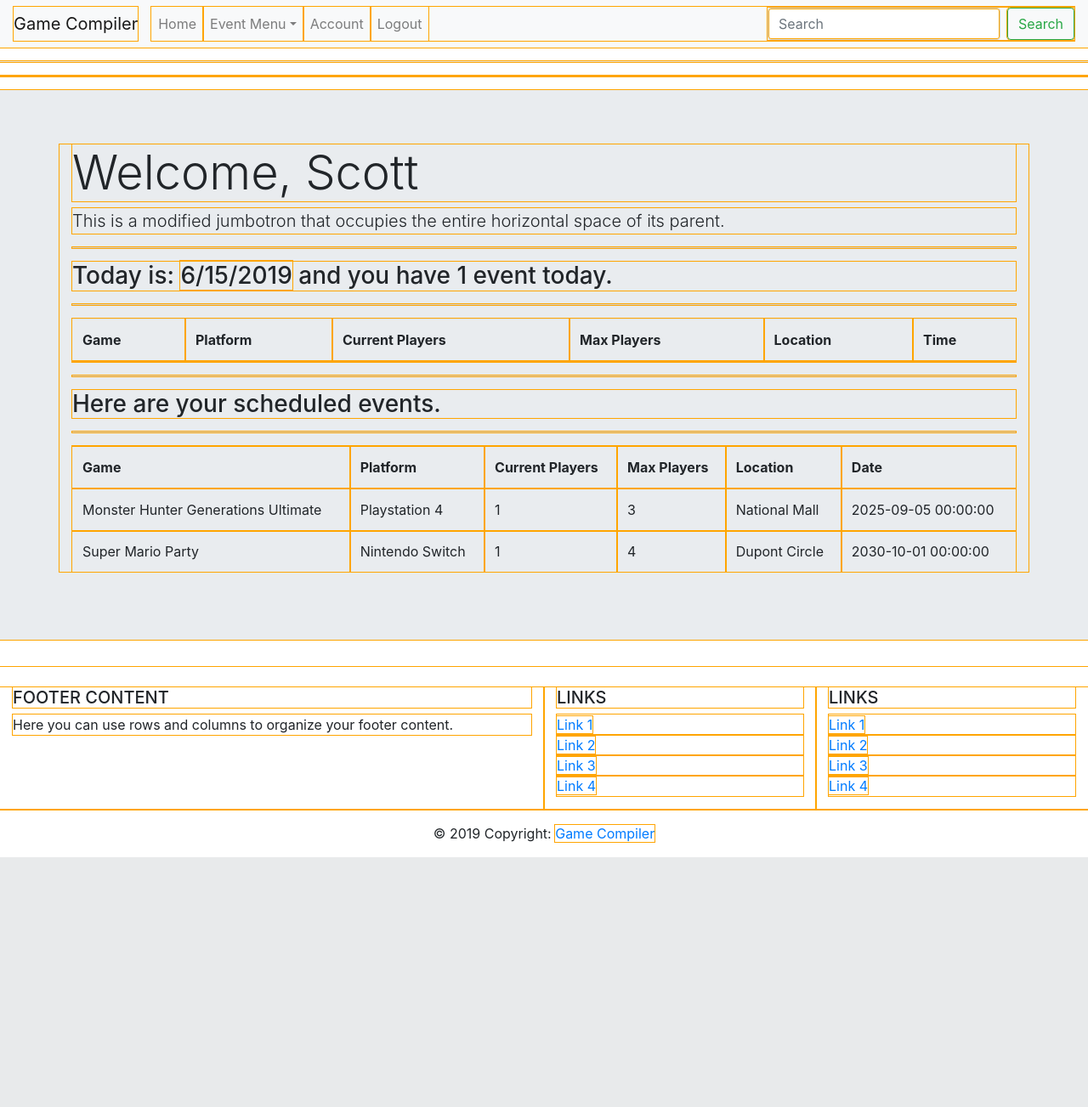
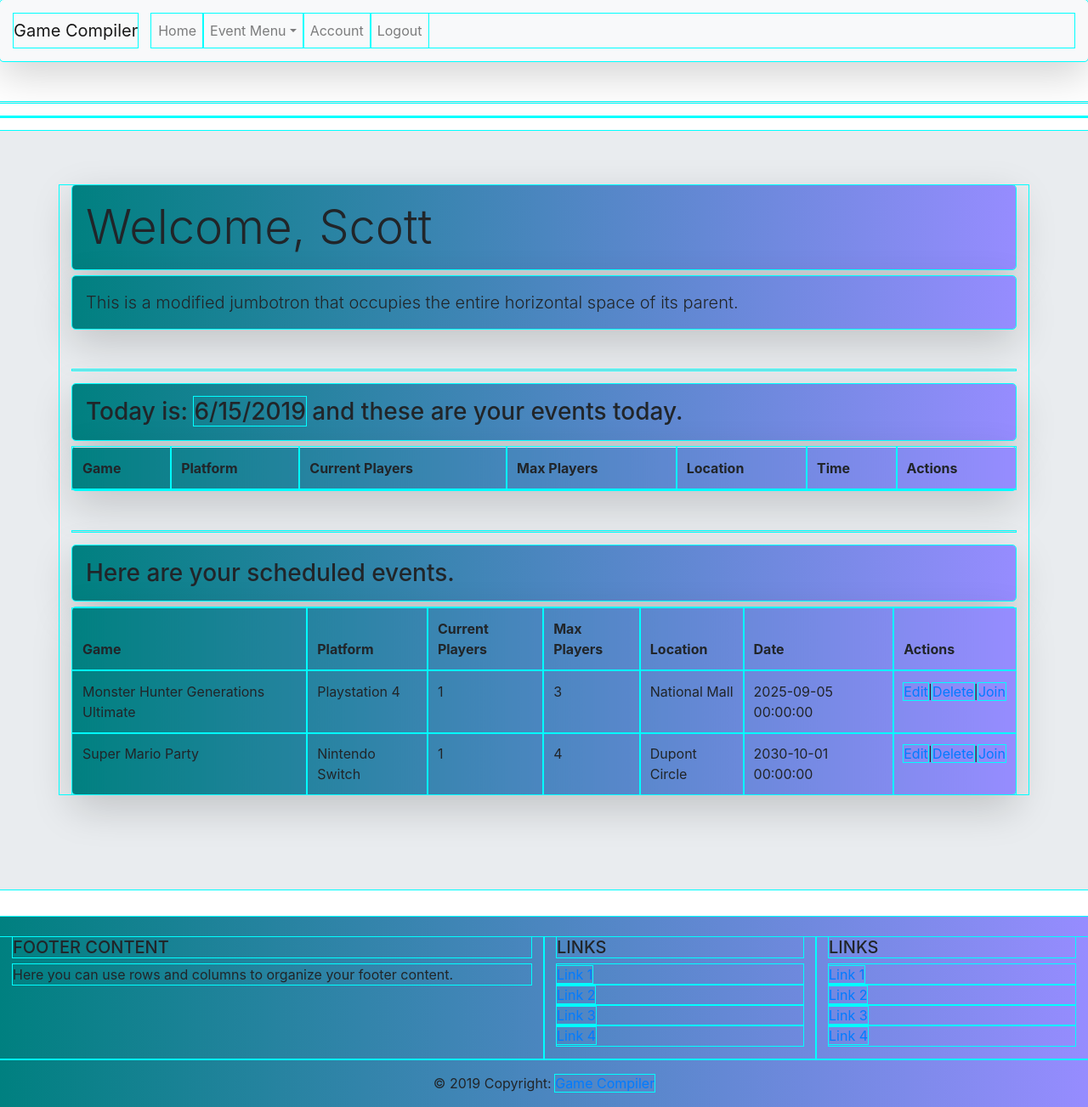
Before and after one commit to codingdojo-projects-algos-06-19/Scott_Duff_Github, a Flask app: page /welcome/user in a window 1280 px wide. Shown: the whole page at 85% size. Before the commit the page ends 1009 px from the top, so only its background shows below. Run offline with Flask 2, Linux system fonts and the light colour scheme; a user stored in the database is signed in; data comes from the database, SQL or seed files in the repository; both versions use the stored data as it was after the commit; lists and menus that the app fills with data are empty; some libraries are stand-ins or nearby versions.

Commit message:
Jun14 Work

```diff
--- a/iSport_Solo_Project/app.py
+++ b/iSport_Solo_Project/app.py
@@ -242,5 +242,36 @@ def add_event():
     return redirect("/event/search")
 
 
+# Event Update Function
+@app.route("/update/event/<id>", methods=['POST'])
+def update_event(id):
+    Date = datetime.strptime(request.form['updateDate'], '%Y-%m-%d')
+    Time = datetime.strptime(request.form['updateTime'], '%H:%M')
+    event_to_update = Event.query.get(id)
+    event_to_update.game = request.form['updateGame']
+    event_to_update.platform = request.form['updatePlatform']
+    event_to_update.location = request.form['updateLocation']
+    event_to_update.max_players = request.form['updatePlayers']
+    event_to_update.event_date = Date
+    event_to_update.event_time = Time
+    db.session.commit()
+    return redirect("/event/search")
+
+
+# event_details HTML
+@app.route("/event/details/<id>")
+def event_details(id):
+    eventQuery = Event.query.get(id)
+    return render_template("event_details.html", event=eventQuery)
+
+
+@app.route("/delete/event/<id>")
+def deleteEvent(id):
+    delete_event = Event.query.get(id)
+    db.session.delete(delete_event)
+    db.session.commit()
+    return redirect("/event/search")
+
+
 if __name__ == "__main__":
     app.run(debug=True)
--- /dev/null
+++ b/iSport_Solo_Project/static/css/user_welcome.css
@@ -0,0 +1,16 @@
+.customgrad {
+
+    background: -moz-linear-gradient(0deg, rgba(0,128,128,1) 0%, rgba(150,140,255,1) 100%); /* ff3.6+ */
+    background: -webkit-gradient(linear, left top, right top, color-stop(0%, rgba(0,128,128,1)), color-stop(100%, rgba(150,140,255,1))); /* safari4+,chrome */
+    background: -webkit-linear-gradient(0deg, rgba(0,128,128,1) 0%, rgba(150,140,255,1) 100%); /* safari5.1+,chrome10+ */
+    background: -o-linear-gradient(0deg, rgba(0,128,128,1) 0%, rgba(150,140,255,1) 100%); /* opera 11.10+ */
+    background: -ms-linear-gradient(0deg, rgba(0,128,128,1) 0%, rgba(150,140,255,1) 100%); /* ie10+ */
+    background: linear-gradient(90deg, rgba(0,128,128,1) 0%, rgba(150,140,255,1) 100%); /* w3c */
+    filter: progid:DXImageTransform.Microsoft.gradient( startColorstr='#008080', endColorstr='#968CFF',GradientType=1 ); /* ie6-9 */
+
+}
+
+.customColor {
+
+    background-color: orange;
+}
--- a/iSport_Solo_Project/templates/event_create.html
+++ b/iSport_Solo_Project/templates/event_create.html
@@ -30,7 +30,7 @@
                 <li class="nav-item dropdown">
                         <a class="nav-link dropdown-toggle" href="#" id="navbarDropdown" role="button" data-toggle="dropdown" aria-haspopup="true" aria-expanded="false">Event Menu</a>
                         <div class="dropdown-menu" aria-labelledby="navbarDropdown">
-                            <a class="dropdown-item" href="/event/search">Event Search</a>
+                            <a class="dropdown-item" href="/event/search">Event Database</a>
                             <a class="dropdown-item" href="/event/create">Create Event</a>
                         </div>
                 </li>
@@ -63,6 +63,7 @@
                             <div class="form-group">
                                 <label for="regGame">Game Selector</label>
                                 <select class="form-control" id="regGame" name="regGame">
+                                    <option selected="selected">...</option>
                                     <option value="Super Mario Party">Super Mario Party</option>
                                     <option value="Super Mario Kart 8">Super Mario Kart 8</option>
                                     <option value="Monster Hunter Generations Ultimate">Monster Hunter Generations Ultimate</option>
@@ -73,6 +74,7 @@
                             <div class="form-group">
                                 <label for="regPlatform">Platform Selector</label>
                                 <select class="form-control" id="regPlatform" name="regPlatform">
+                                    <option selected="selected">...</option>
                                     <option value="Xbox One">Xbox One</option>
                                     <option value="Nintendo Switch">Nintendo Switch</option>
                                     <option value="Playstation 4">Playstation 4</option>
@@ -89,6 +91,7 @@
                             <div class="form-group">
                                 <label for="regGame">Max Players</label>
                                 <select class="form-control" id="regPlayers" name="regPlayers">
+                                    <option selected="selected">...</option>
                                     <option value="2">2</option>
                                     <option value="3">3</option>
                                     <option value="4">4</option>
--- a/iSport_Solo_Project/templates/user_account.html
+++ b/iSport_Solo_Project/templates/user_account.html
@@ -30,7 +30,7 @@
                 <li class="nav-item dropdown">
                         <a class="nav-link dropdown-toggle" href="#" id="navbarDropdown" role="button" data-toggle="dropdown" aria-haspopup="true" aria-expanded="false">Event Menu</a>
                         <div class="dropdown-menu" aria-labelledby="navbarDropdown">
-                            <a class="dropdown-item" href="/event/search">Event Search</a>
+                            <a class="dropdown-item" href="/event/search">Event Database</a>
                             <a class="dropdown-item" href="/event/create">Create Event</a>
                         </div>
                 </li>
--- a/iSport_Solo_Project/templates/user_welcome.html
+++ b/iSport_Solo_Project/templates/user_welcome.html
@@ -5,18 +5,33 @@
     <meta name="viewport" content="width=device-width, initial-scale=1.0">
     <meta http-equiv="X-UA-Compatible" content="ie=edge">
     <link href="https://stackpath.bootstrapcdn.com/bootstrap/4.3.1/css/bootstrap.min.css" rel="stylesheet" integrity="sha384-ggOyR0iXCbMQv3Xipma34MD+dH/1fQ784/j6cY/iJTQUOhcWr7x9JvoRxT2MZw1T" crossorigin="anonymous">
+    <link rel="stylesheet" type="text/css" href="../static/css/user_welcome.css">
     <title>user_welcome.html</title>
     <style>
             * {
-                outline-color: orange;
+                outline-color: cyan;
                 outline-style: solid;
                 outline-width: 1px;
+            }
+
+            .customgrad {
+                background: -moz-linear-gradient(0deg, rgba(0,128,128,1) 0%, rgba(150,140,255,1) 100%); /* ff3.6+ */
+                background: -webkit-gradient(linear, left top, right top, color-stop(0%, rgba(0,128,128,1)), color-stop(100%, rgba(150,140,255,1))); /* safari4+,chrome */
+                background: -webkit-linear-gradient(0deg, rgba(0,128,128,1) 0%, rgba(150,140,255,1) 100%); /* safari5.1+,chrome10+ */
+                background: -o-linear-gradient(0deg, rgba(0,128,128,1) 0%, rgba(150,140,255,1) 100%); /* opera 11.10+ */
+                background: -ms-linear-gradient(0deg, rgba(0,128,128,1) 0%, rgba(150,140,255,1) 100%); /* ie10+ */
+                background: linear-gradient(90deg, rgba(0,128,128,1) 0%, rgba(150,140,255,1) 100%); /* w3c */
+                filter: progid:DXImageTransform.Microsoft.gradient( startColorstr='#008080', endColorstr='#968CFF',GradientType=1 ); /* ie6-9 */
+            }
+
+            .customfooter {
+                background-color: orange;
             }
     </style>
 </head>
 <body>
     <!--Navbar Section Start-->
-    <nav class="navbar navbar-expand-lg navbar-light bg-light">
+    <nav class="navbar navbar-expand-lg navbar-light bg-light shadow-lg p-3 mb-5 rounded">
         <a class="navbar-brand" href="#">Game Compiler</a>
         <button class="navbar-toggler" type="button" data-toggle="collapse" data-target="#navbarSupportedContent" aria-controls="navbarSupportedContent" aria-expanded="false" aria-label="Toggle navigation">
             <span class="navbar-toggler-icon"></span>
@@ -30,7 +45,7 @@
                 <li class="nav-item dropdown">
                         <a class="nav-link dropdown-toggle" href="#" id="navbarDropdown" role="button" data-toggle="dropdown" aria-haspopup="true" aria-expanded="false">Event Menu</a>
                         <div class="dropdown-menu" aria-labelledby="navbarDropdown">
-                            <a class="dropdown-item" href="/event/search">Event Search</a>
+                            <a class="dropdown-item" href="/event/search">Event Database</a>
                             <a class="dropdown-item" href="/event/create">Create Event</a>
                         </div>
                 </li>
@@ -41,10 +56,7 @@
                     <a class="nav-link" href="/logout/user">Logout</a>
                 </li>
             </ul>
-                <form class="form-inline my-2 my-lg-0">
-                    <input class="form-control mr-sm-2" type="search" placeholder="Search" aria-label="Search">
-                    <button class="btn btn-outline-success my-2 my-sm-0" type="submit">Search</button>
-                </form>
+
         </div>
     </nav>
 
@@ -67,13 +79,13 @@
     <div class="jumbotron jumbotron-fluid">
         <div class="container">
 
-            <h1 class="display-4">Welcome, {{ session.name }}</h1>
-            <p class="lead">This is a modified jumbotron that occupies the entire horizontal space of its parent.</p>
+            <h1 class="display-4 shadow-lg p-3 mb-7 rounded customgrad">Welcome, {{ session.name }}</h1>
+            <p class="lead shadow-lg p-3 mb-5 bg-white rounded customgrad">This is a modified jumbotron that occupies the entire horizontal space of its parent.</p>
             <hr>
-            <h3>Today is: <span id="datetime"></span> and you have {{ 1 }} event today.</h3>
-            <hr>
+            <h3 class="shadow-lg p-3 mb-7 bg-white rounded customgrad">Today is: <span id="datetime"></span> and these are your events today.</h3>
 
-            <table class="table">
+
+            <table class="table shadow-lg p-3 mb-5 bg-white rounded customgrad">
                 <thead>
                     <tr>
                     <th scope="col">Game</th>
@@ -82,6 +94,7 @@
                     <th scope="col">Max Players</th>
                     <th scope="col">Location</th>
                     <th scope="col">Time</th>
+                    <th scope="col">Actions</th>
                     </tr>
                 </thead>
                 <tbody>
@@ -94,6 +107,7 @@
                     <td>{{ event.max_players }}</td>
                     <td>{{ event.location }}</td>
                     <td>{{ event.event_time }}</td>
+                    <td><a href="/event/details/{{ event.id }}">Edit</a>|<a href="/delete/event/{{ event.id }}">Delete</a>|<a href="#">Join</a></td>
                     </tr>
 
                     {% endfor %}
@@ -101,10 +115,10 @@
             </table>
 
             <hr>
-            <h3>Here are your scheduled events.</h3>
-            <hr>
+            <h3 class="shadow-lg p-3 mb-7 bg-white rounded customgrad">Here are your scheduled events.</h3>
 
-            <table class="table">
+
+            <table class="table shadow-lg p-3 mb-5 bg-white rounded customgrad">
                 <thead>
                     <tr>
                     <th scope="col">Game</th>
@@ -113,6 +127,7 @@
                     <th scope="col">Max Players</th>
                     <th scope="col">Location</th>
                     <th scope="col">Date</th>
+                    <th scope="col">Actions</th>
                     </tr>
                 </thead>
                 <tbody>
@@ -124,6 +139,7 @@
                     <td>{{ event.max_players }}</td>
                     <td>{{ event.location }}</td>
                     <td>{{ event.event_date }}</td>
+                    <td><a href="/event/details/{{ event.id }}">Edit</a>|<a href="/delete/event/{{ event.id }}">Delete</a>|<a href="#">Join</a></td>
                     </tr>
                     {% endfor %}
                 </tbody>
@@ -134,7 +150,7 @@
 
     <!--Main Section End-->
     <!--Footer Section Start-->
-    <footer class="page-footer font-small blue pt-4">
+    <footer class="page-footer font-small blue pt-4 customgrad">
         <div class="container-fluid text-center text-md-left">
             <div class="row">
                 <div class="col-md-6 mt-md-0 mt-3">
```
Also changed, not shown: iSport_Solo_Project/templates/event_details.html (+68 -24 lines), iSport_Solo_Project/templates/event_search.html (+13 -21 lines), iSport_Solo_Project/game_compiler.db.
